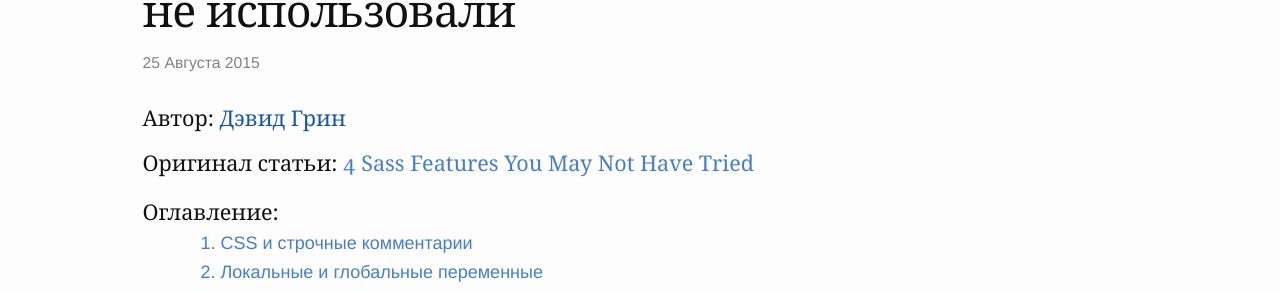
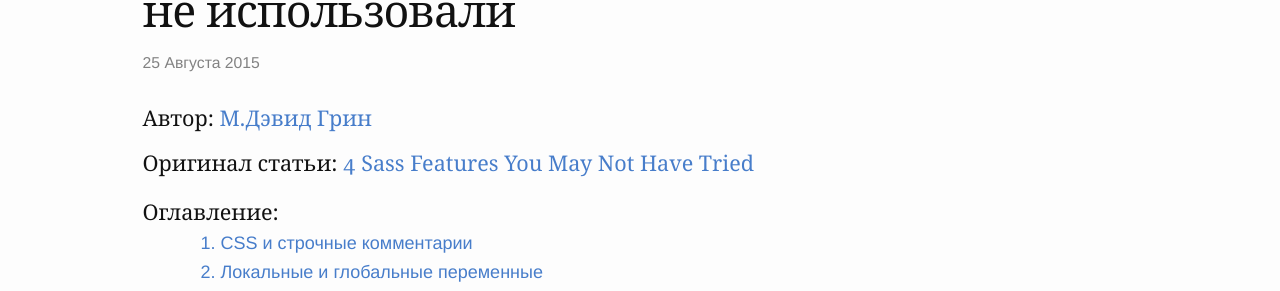
Before and after one commit to prgssr/prgssr.github.io, a Jekyll site: the page built from _posts/2015-08-25-4-vozmozhnosti-sass-kotorye-vy-ne-ispolzovali.md, in a window 1280 px wide and 900 px high. Shown: the part 148-439 px from the top of the window. Built offline with Jekyll 4.4.1, drawn with Linux system fonts in a browser that asks for light colours; comment, search, counter and statistics services are not loaded.

```diff
--- a/_posts/2015-08-25-4-vozmozhnosti-sass-kotorye-vy-ne-ispolzovali.md
+++ b/_posts/2015-08-25-4-vozmozhnosti-sass-kotorye-vy-ne-ispolzovali.md
@@ -6,7 +6,7 @@
 tags: [sass, translation, sitepoint]
 description: "Комментарии Sass, локальные и глобальные переменные, плейсхолдеры и использование амперсанда."
 original: "http://www.sitepoint.com/sass-features-may-never-tried/"
-original_author: "Дэвид Грин"
+original_author: "М.Дэвид Грин"
 original_title: "4 Sass Features You May Not Have Tried"
 prism: yes
 noimage: truth
```
